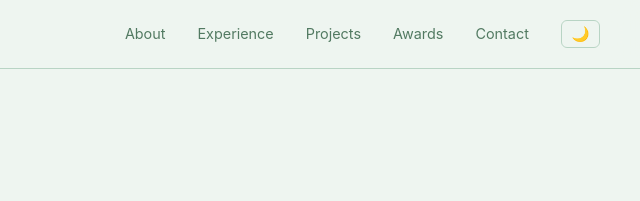
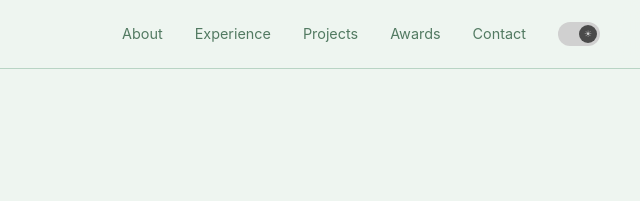
Before and after one commit to C3CL3N3/portfolio, a plain HTML site: page index.html in a window 1280 px wide. Shown: the top 201 px of the page, 640-1280 px from the left. Drawn offline with Linux system fonts and the light colour scheme.

Commit message:
Replace theme button with minimal pill toggle
Pill-shaped toggle with sliding knob — dark gray track in dark mode, light gray in light mode. Knob shows ☽ or ☀ icon. No border, no text label.

Co-Authored-By: Claude Sonnet 4.6 <noreply@anthropic.com>

```diff
--- a/index.html
+++ b/index.html
@@ -107,17 +107,29 @@
     .nav-links a { color: var(--muted); font-size: .9rem; transition: color .2s; }
     .nav-links a:hover { color: var(--text); opacity: 1; }
     .theme-toggle {
-      background: none;
-      border: 1px solid var(--border);
-      color: var(--muted);
+      position: relative;
+      width: 42px; height: 24px;
+      background: #3a3a3a;
+      border: none;
+      border-radius: 999px;
       cursor: pointer;
-      padding: .35rem .6rem;
-      border-radius: 6px;
-      font-size: .9rem;
-      line-height: 1;
-      transition: border-color .2s, color .2s;
+      padding: 0;
+      flex-shrink: 0;
+      transition: background .25s;
     }
-    .theme-toggle:hover { border-color: var(--accent); color: var(--text); }
+    .theme-toggle .knob {
+      position: absolute;
+      top: 3px; left: 3px;
+      width: 18px; height: 18px;
+      background: #c8c8c8;
+      border-radius: 50%;
+      transition: transform .25s, background .25s;
+      display: flex; align-items: center; justify-content: center;
+      font-size: 9px; line-height: 1;
+      color: #3a3a3a;
+    }
+    [data-theme="light"] .theme-toggle { background: #d0d0d0; }
+    [data-theme="light"] .theme-toggle .knob { transform: translateX(18px); background: #4a4a4a; color: #d0d0d0; }
 
     /* HERO */
     #hero {
@@ -437,7 +449,7 @@
       <a href="#projects">Projects</a>
       <a href="#certifications">Awards</a>
       <a href="#contact">Contact</a>
-      <button class="theme-toggle" id="themeToggle" aria-label="Toggle theme">☀️</button>
+      <button class="theme-toggle" id="themeToggle" aria-label="Toggle theme"><span class="knob">☽</span></button>
     </div>
   </nav>
 
@@ -519,7 +531,7 @@
           <div class="timeline-desc">Algorithms, systems, programming languages.</div>
           <div class="timeline-extra">
             <div class="timeline-gpa">
-              <div class="gpa-label"><span style="font-size:.75rem;text-transform:uppercase;letter-spacing:.08em;">GPA</span><span class="gpa-value">— / 20</span></div>
+              <div class="gpa-label"><span style="font-size:.75rem;text-transform:uppercase;letter-spacing:.08em;">GPA</span><span class="gpa-value">17.6 / 20</span></div>
             </div>
           </div>
         </div>
@@ -595,7 +607,7 @@
           <div class="timeline-desc">Graduated with mention Excellent.</div>
           <div class="timeline-extra">
             <div class="timeline-gpa">
-              <div class="gpa-label"><span style="font-size:.75rem;text-transform:uppercase;letter-spacing:.08em;">Final grade</span><span class="gpa-value">— / 60</span></div>
+              <div class="gpa-label"><span style="font-size:.75rem;text-transform:uppercase;letter-spacing:.08em;">Final grade</span><span class="gpa-value">53 / 60</span></div>
               <div class="gpa-label"><span style="font-size:.75rem;text-transform:uppercase;letter-spacing:.08em;">Mention</span><span class="gpa-value">Excellent</span></div>
             </div>
           </div>
@@ -634,26 +646,26 @@
     <div class="projects-grid">
 
       <div class="project-card reveal"
-           data-title="MusicOverlay"
+           data-title="Orpheus"
            data-tag="Personal"
            data-desc="A desktop overlay that displays the currently playing track from Spotify or other media players. Shows song title, artist, and album art in a floating, always-on-top window. Built as a personal side project to scratch an itch — no existing tool did exactly what I wanted."
            data-tech="Python"
-           data-link="https://github.com/C3CL3N3/MusicOverlay"
-           data-link-text="github.com/C3CL3N3/MusicOverlay">
-        <div class="project-title">MusicOverlay</div>
+           data-link="https://github.com/C3CL3N3/Orpheus"
+           data-link-text="github.com/C3CL3N3/Orpheus">
+        <div class="project-title">Orpheus</div>
         <div class="project-desc">A desktop overlay for displaying currently playing music.</div>
         <div><span class="project-tag">Personal</span></div>
         <div class="project-link">View details →</div>
       </div>
 
       <div class="project-card reveal"
-           data-title="Startup Social Media Platform"
+           data-title="Flicky"
            data-tag="Contributor"
            data-desc="An open-source social media platform designed for startups and entrepreneurs to connect, share updates, and find collaborators. Contributed features and bug fixes as part of a distributed team."
            data-tech="Open Source"
            data-link="https://github.com/erikonis/startup_social_media_platform"
            data-link-text="github.com/erikonis/startup_social_media_platform">
-        <div class="project-title">Startup Social Media Platform</div>
+        <div class="project-title">Flicky</div>
         <div class="project-desc">Social media platform for startups. Open source, contributed as part of a team.</div>
         <div><span class="project-tag">Contributor</span></div>
         <div class="project-link">View details →</div>
@@ -778,12 +790,13 @@
     const saved = localStorage.getItem('theme');
     const current = saved || preferred;
     document.documentElement.setAttribute('data-theme', current);
-    toggle.textContent = current === 'dark' ? '☀️' : '🌙';
+    const knob = toggle.querySelector('.knob');
+    knob.textContent = current === 'dark' ? '☽' : '☀';
     toggle.addEventListener('click', () => {
       const next = document.documentElement.getAttribute('data-theme') === 'dark' ? 'light' : 'dark';
       document.documentElement.setAttribute('data-theme', next);
       localStorage.setItem('theme', next);
-      toggle.textContent = next === 'dark' ? '☀️' : '🌙';
+      knob.textContent = next === 'dark' ? '☽' : '☀';
     });
 
     // Scroll reveal with stagger
```
